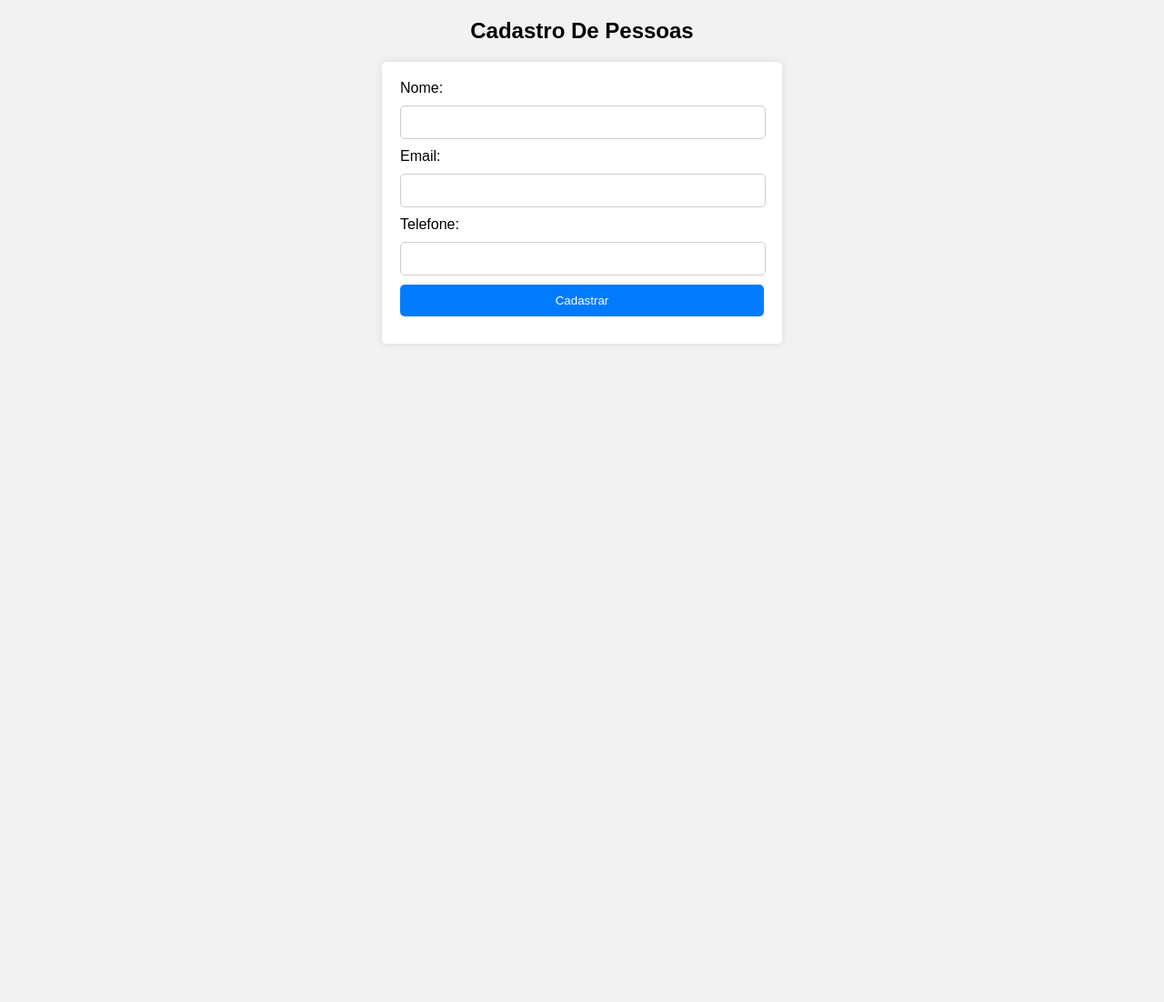
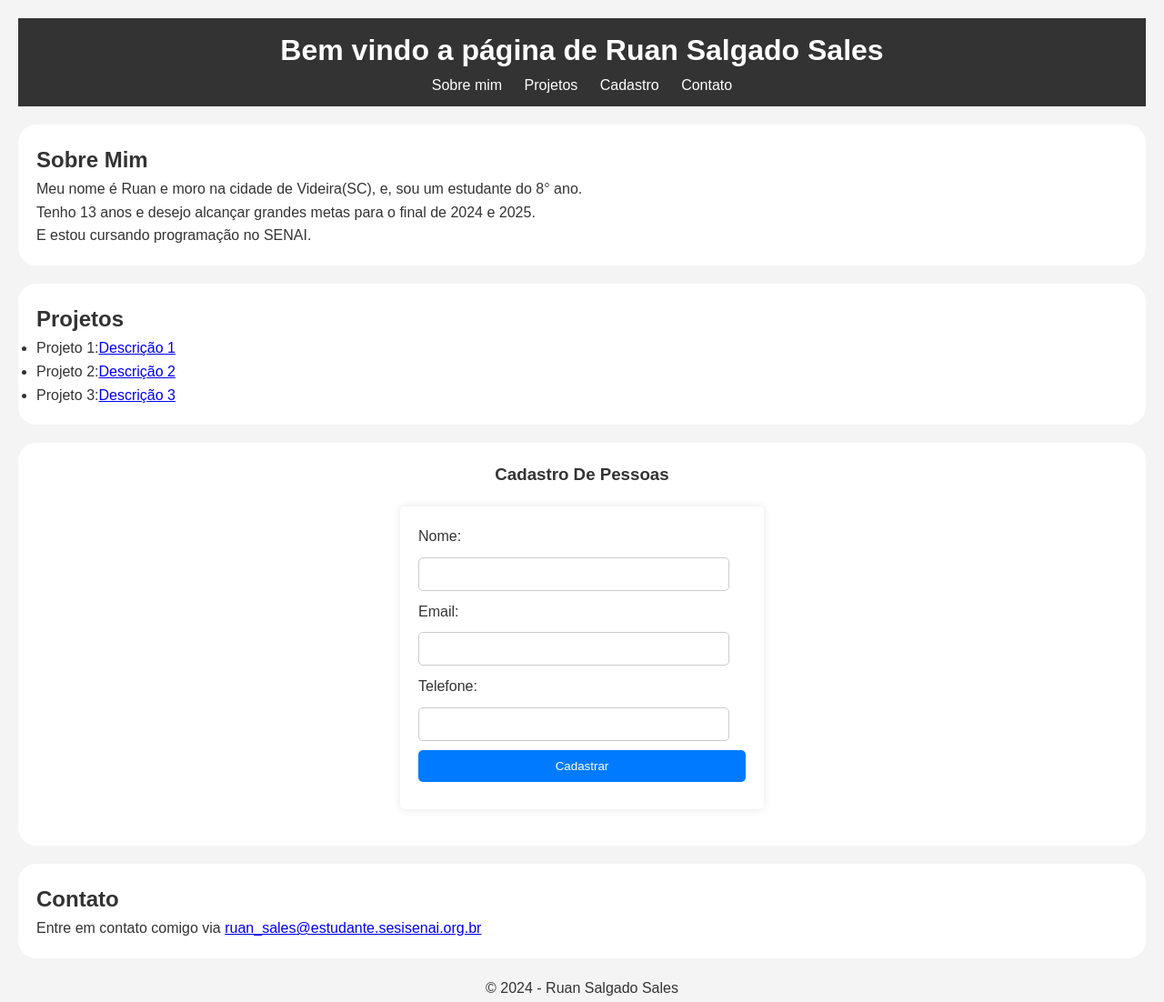
Before and after one commit to SALESRUAN/pessoal, a plain HTML site: page index.html in a window 1280 px wide. Shown: the whole page at 91% size. Before the commit the page ends 800 px from the top, so only its background shows below. Drawn offline with Linux system fonts and the light colour scheme.

Commit message:
Update index.html

```diff
--- a/index.html
+++ b/index.html
@@ -1,39 +1,72 @@
 <!DOCTYPE html>
-<html lang="pt-BR">
-
+<html>
 <head>
-    <title>Cadastro De Cliente</title>
+  <title>Minha página pessoal</title>
+</head>
 <style>
+  * {
+    margin: 0;
+    padding: 0;
+    box-sizing: border-box;
+  }
   body {
-        Font-Family: Arial, sans-serif;
-        Margin: 0;
-        Padding: 0;
-        Background-color: #f2f2f2;
+    font-family: Arial, sans-serif;
+    background-color: #f4f4f4;
+    color: #333;
+    line-height: 1.6;
+    padding: 20px;
   }
 
 
-      h2 {
+  header {
+    background-color: #333;
+    color: #fff;
+    padding: 10px 0;
     text-align: center;
   }
-
-
+  header ul {
+    list-style: none;
+  }
+  nav ul li {
+    display: inline;
+    margin: 0 10px;
+  }
+  nav ul li a {
+    color: #fff;
+    text-decoration: none;
+  }
+  section {
+    margin: 20px 0;
+  }
+  section#sobre,
+  section#projetos,
+  section#cadastro,
+  section#contato {
+    background-color: #fff;
+    padding: 20px;
+    border-radius: 20px;
+    box-shadow: 0 0 10px rgba (0, 0, 0, 0.1);
+  }
+  footer {
+    text-align: center;
+    margin-top: 20px;
+  }
+  h3 {
+    text-align: center;
+  }
   form {
     max-width: 400px;
     margin: 20px auto;
-        Background-color: #fff;
+    background-color: #fff;
     Padding: 20px;
     border-radius: 5px;
     box-shadow: 0 0 10px rgba(0, 0, 0, 0.1);
   }
-
-
   label,
   input {
     display: block;
     margin-bottom: 10px;
   }
-
-
   input[type="text"],
   input[type="email"],
   input[type="tel"] {
@@ -42,46 +75,67 @@
     border: 1px solid #ccc;
     border-radius: 5px;
   }
-
-
   input[type="submit"] {
     width: 100%;
     padding: 10px;
     border: none;
     border-radius: 5px;
     background-color: #007bff;
-        color: #fff;
-        cursor: pointer;
-
-
+    color:#fff;
+    cursor:pointer;
   }
-
-      input[type="submit"]:hover {
-        Background-color: #0056b3;
+  input[type="submit"]:hover{
+    background-color: #0056b3;
   }
 </style>
-    <script type="text/javascript" src="./index.js" defer=""></script>
-    <link rel="stylesheet" href="./index.css">
-  </head>
+<body>
+  <header>
+    <h1>Bem vindo a página de Ruan Salgado Sales</h1>
+    <nav>
+      <ul>
+        <li><a href="#sobre">Sobre mim</a></li>
+        <li><a href="#projetos">Projetos</a></li>
+        <li><a href="#cadastro">Cadastro</a></li>
+        <li><a href="#contato">Contato</a></li>
+      </ul>
+    </nav>
+  </header>
+  <section id="sobre">
+    <h2>Sobre Mim</h2>
+    <p>Meu nome é Ruan e moro na cidade de
+      Videira(SC), e, sou um estudante do 8° ano.</p>
+    <p>Tenho 13 anos e desejo alcançar grandes
+      metas para o final de 2024 e 2025.</p>
+    <p>E estou cursando programação no SENAI.</p>
+  </section>
+  <section id="projetos">
+    <h2>Projetos</h2>
+    <ul>
+      <li>Projeto 1:<a href="#">Descrição 1</a></li>
+      <li>Projeto 2:<a href="#">Descrição 2</a></li>
+      <li>Projeto 3:<a href="#">Descrição 3</a></li>
 
-  <body>
-    <h2>Cadastro De Pessoas</h2>
+    </ul>
+  </section>
+  <section id="cadastro">
+    <h3>Cadastro De Pessoas</h3>
     <form>
       <label>Nome:</label>
-      <input type="text" id="nome" name="nome" required="">
-
-
+      <input type="text" id="nome" name="nome" required>
       <label>Email:</label>
-      <input type="Email" id="Email" name="Email" required="">
-
+      <input type="email" id="Email" name="Email" required>
 
       <label>Telefone:</label>
-      <input type="Tel" id="Telefone" name="Telefone" required="">
+      <input type="tel" id="Telefone" name="Telefone" required>
       <input type="submit" value="Cadastrar">
-
-
     </form>
-
+  </section>
+  <section id="contato">
+    <h2>Contato</h2>
+    <p>Entre em contato comigo via <a href="mailto:ruan_sales@estudante.sesisenai.org.br">
+        ruan_sales@estudante.sesisenai.org.br</a></p>
+  </section>
+  <footer>
+    <p>&copy; 2024 - Ruan Salgado Sales</p>
 </body>
-
 </html>
```
Lines whose indentation alone changed are shown as unchanged.
